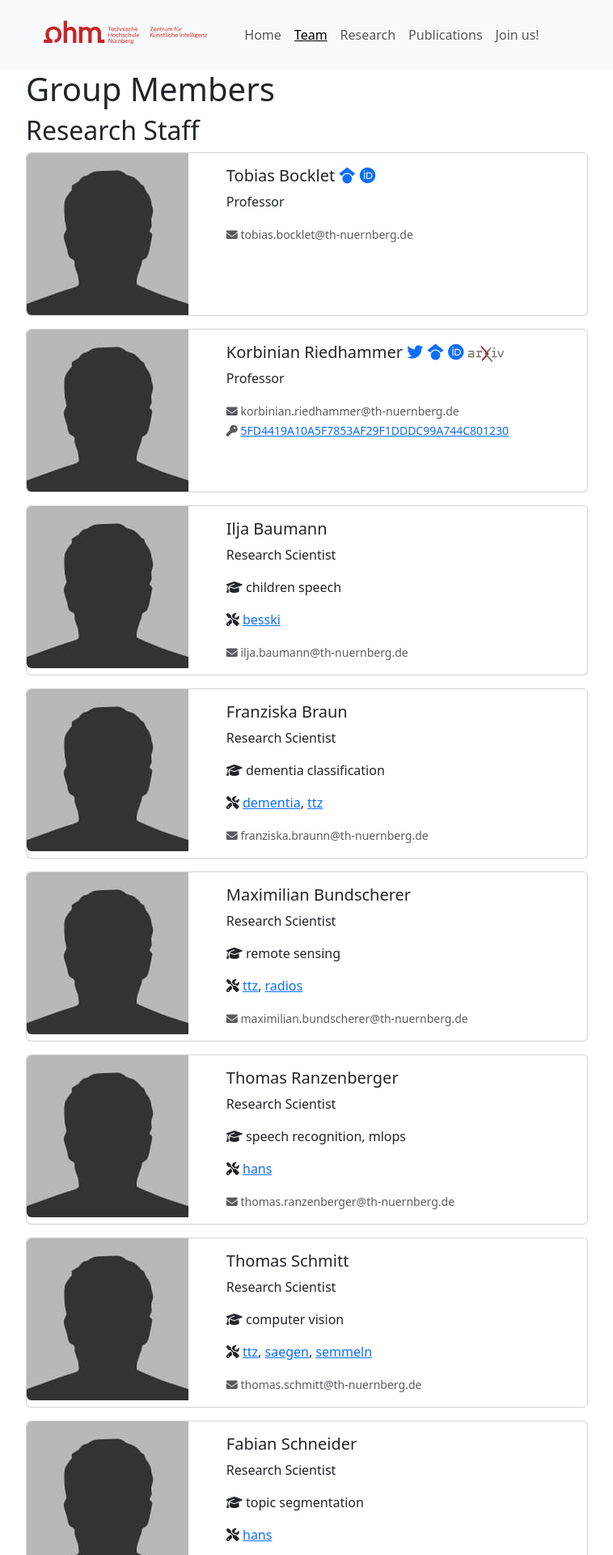
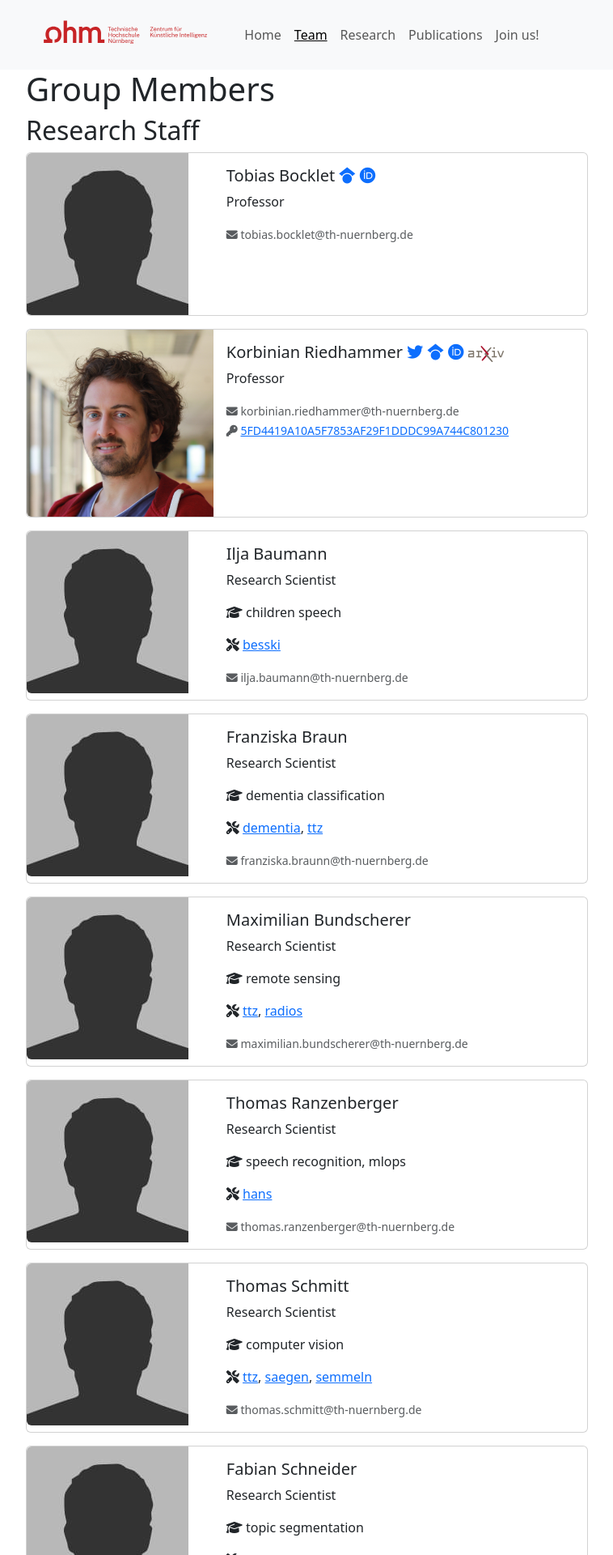
Before and after one commit to dwgnr/ki-zentrum.github.io, a Jekyll site: the page built from _pages/team.md, in a window 1280 px wide. Shown: the top 1920 px of the page at 81% size, without its empty margins (145-903 px from the left). Built offline with Jekyll 4.4.1, drawn with Linux system fonts in a browser that asks for light colours.

Commit message:
Profile pic

```diff
--- a/_data/staff_scientific.yml
+++ b/_data/staff_scientific.yml
@@ -7,7 +7,7 @@
 
 
 - name: Korbinian Riedhammer
-  photo: bio-photo.jpg
+  photo: bio-photo-riedhammer.jpg
   info: Professor
   email: korbinian.riedhammer@th-nuernberg.de
   pgp: 5FD4419A10A5F7853AF29F1DDDC99A744C801230
```
Also changed, not shown: images/team/bio-photo-riedhammer.jpg (added).
